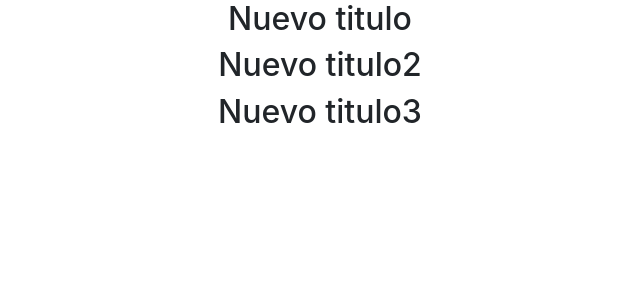
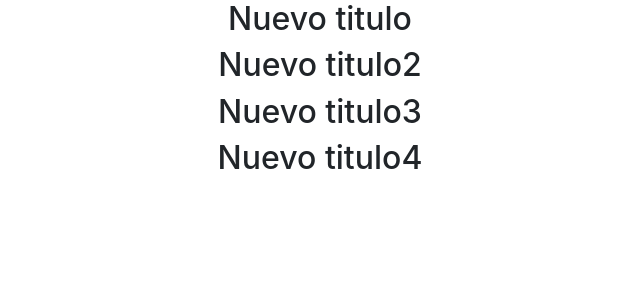
Before and after one commit to jerlyrosa/proyecto-escolar, a React (Create React App) app: page / in a window 1280 px wide. Shown: the top 300 px of the page, without its empty margins (320-960 px from the left). Built offline with nearby package versions, Linux system fonts and the light colour scheme.

Commit message:
Pruebas1

```diff
--- a/src/App.js
+++ b/src/App.js
@@ -25,6 +25,7 @@ class App extends Component {
              <Title nombre='Nuevo titulo'/>
              <Title nombre='Nuevo titulo2'/>
              <Title nombre='Nuevo titulo3'/>
+             <Title nombre='Nuevo titulo4'/>
 
       </div>
 
```
